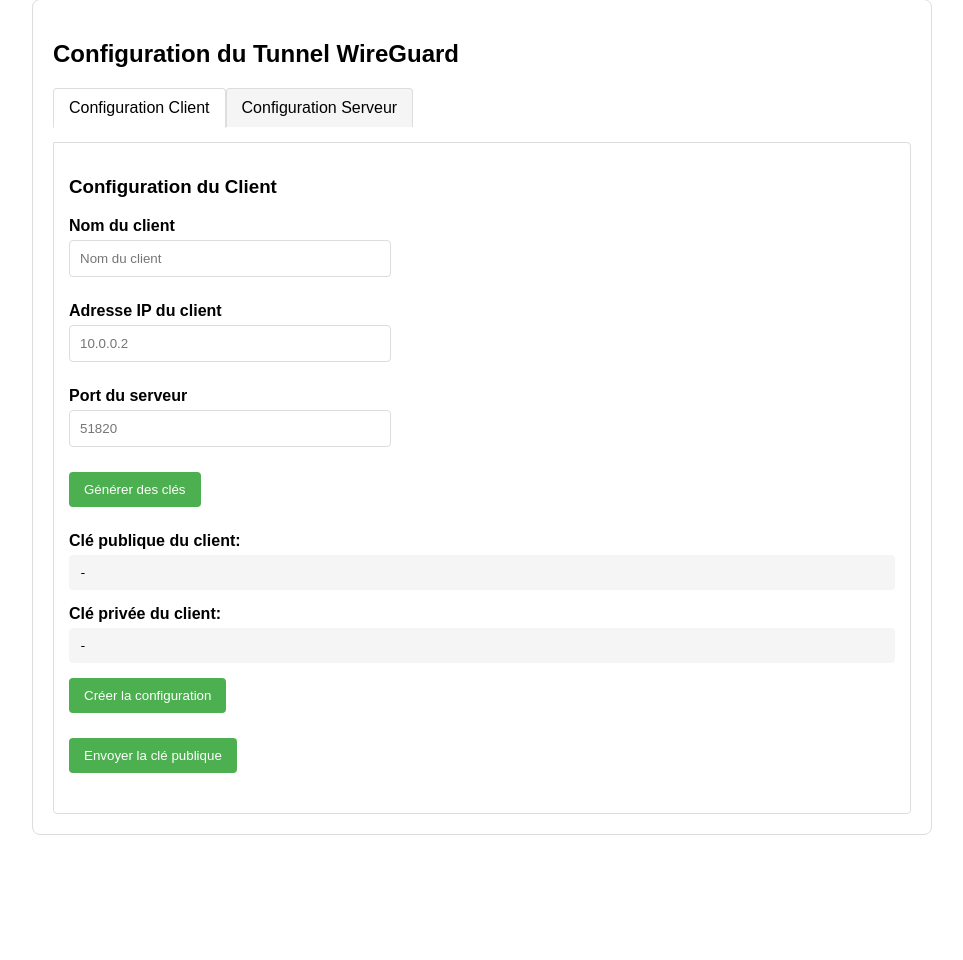
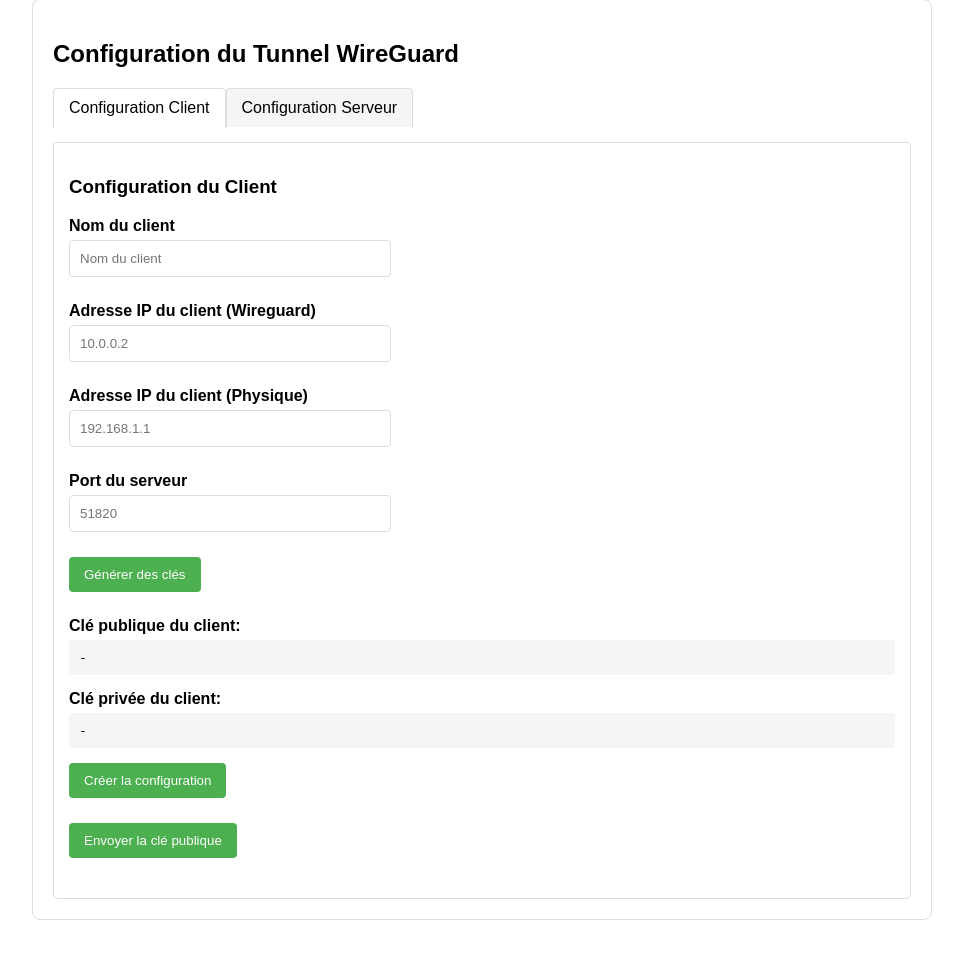
Before and after one commit to GUYGyze/R601, a Flask app: template SAE601/app/templates/client/index_client.html in a window 1280 px wide. Shown: the part 101-1061 px from the top of the page, without its empty margins (158-1121 px from the left). Before the commit the page ends 936 px from the top, so only its background shows below. Run offline with Flask 2, Linux system fonts and the light colour scheme; the template is opened without the code that fills it, so the values that code supplies are empty.

Commit message:
Update index_client.html

```diff
--- a/SAE601/app/templates/client/index_client.html
+++ b/SAE601/app/templates/client/index_client.html
@@ -25,8 +25,12 @@
                     <input type="text" id="client_name" placeholder="Nom du client">
                 </div>
                 <div class="form-group">
-                    <label for="client_ip">Adresse IP du client</label>
+                    <label for="client_ip">Adresse IP du client (Wireguard)</label>
                     <input type="text" id="client_ip" placeholder="10.0.0.2">
+                </div>
+		<div class="form-group">
+                    <label for="client_endpoint">Adresse IP du client (Physique)</label>
+                    <input type="text" id="client_endpoint" placeholder="192.168.1.1">
                 </div>
                 <div class="form-group">
                     <label for="server_port">Port du serveur</label>
@@ -53,13 +57,17 @@
 
             <div class="tab-pane" id="server-config">
                 <h3>Configuration du Serveur</h3>
+		<div class="form-group">
+                    <label for="server_ip">IP du serveur (Wireguard)</label>
+                    <input type="text" id="server_ip" placeholder="10.0.0.1">
+                </div>
+		<div class="form-group">
+                    <label for="server_endpoint">IP du serveur (Physique)</label>
+                    <input type="text" id="server_endpoint" placeholder="192.168.1.2">
+                </div>
                 <div class="form-group">
                     <label for="server_port">Port du Serveur</label>
                     <input type="number" id="server_port" placeholder="51820" min="1" max="65535">
-                </div>
-                <div class="form-group">
-                    <label for="server_ip">IP du serveur</label>
-                    <input type="text" id="server_ip" placeholder="10.0.0.1/24">
                 </div>
             </div>
         </div>
@@ -91,12 +99,14 @@
         function createClientConfig() {
             const clientName = document.getElementById('client_name').value;
             const clientIp = document.getElementById('client_ip').value;
+	    const clientEndpoint = document.getElementById('client_endpoint').value;
             const serverIp = document.getElementById('server_ip').value;
+	    const serverEndpoint = document.getElementById('server_endpoint').value;
             const serverPort = document.getElementById('server_port').value;
             const privateKey = document.getElementById('client_private_key').textContent;
             const publicKey = document.getElementById('client_public_key').textContent;
 
-            if (!clientName || !clientIp || !serverIp || !serverPort || privateKey === '-' || publicKey === '-') {
+            if (!clientName || !clientIp || !serverIp || !serverEndpoint || !clientEndpoint || !serverPort || privateKey === '-' || publicKey === '-') {
                 alert('Veuillez remplir tous les champs et générer des clés');
                 return;
             }
@@ -104,7 +114,9 @@
             const formData = new FormData();
             formData.append('client_name', clientName);
             formData.append('client_ip', clientIp);
+	    formData.append('client_endpoint', clientEndpoint);
             formData.append('server_ip', serverIp);
+	    formData.append('server_endpoint', serverEndpoint);
             formData.append('server_port', serverPort);
             formData.append('client_private_key', privateKey);
             formData.append('client_public_key', publicKey);
@@ -123,8 +135,8 @@
             });
         }
 	function sendClientPublicKey() {
-    		const serverIp = document.getElementById('server_ip').value;
-    		if (!serverIp) {
+    		const serverIp = document.getElementById('server_endpoint').value;
+    		if (!serverEndpoint) {
         		alert("Veuillez entrer l'adresse IP du serveur");
         		return;
     		}
@@ -134,7 +146,7 @@
         		headers: {
            		'Content-Type': 'application/json'
         		},
-        		body: JSON.stringify({ dest_ip: serverIp })
+        		body: JSON.stringify({ dest_ip: serverEndpoint })
     		})
     		.then(response => response.json())
     		.then(data => {
```
